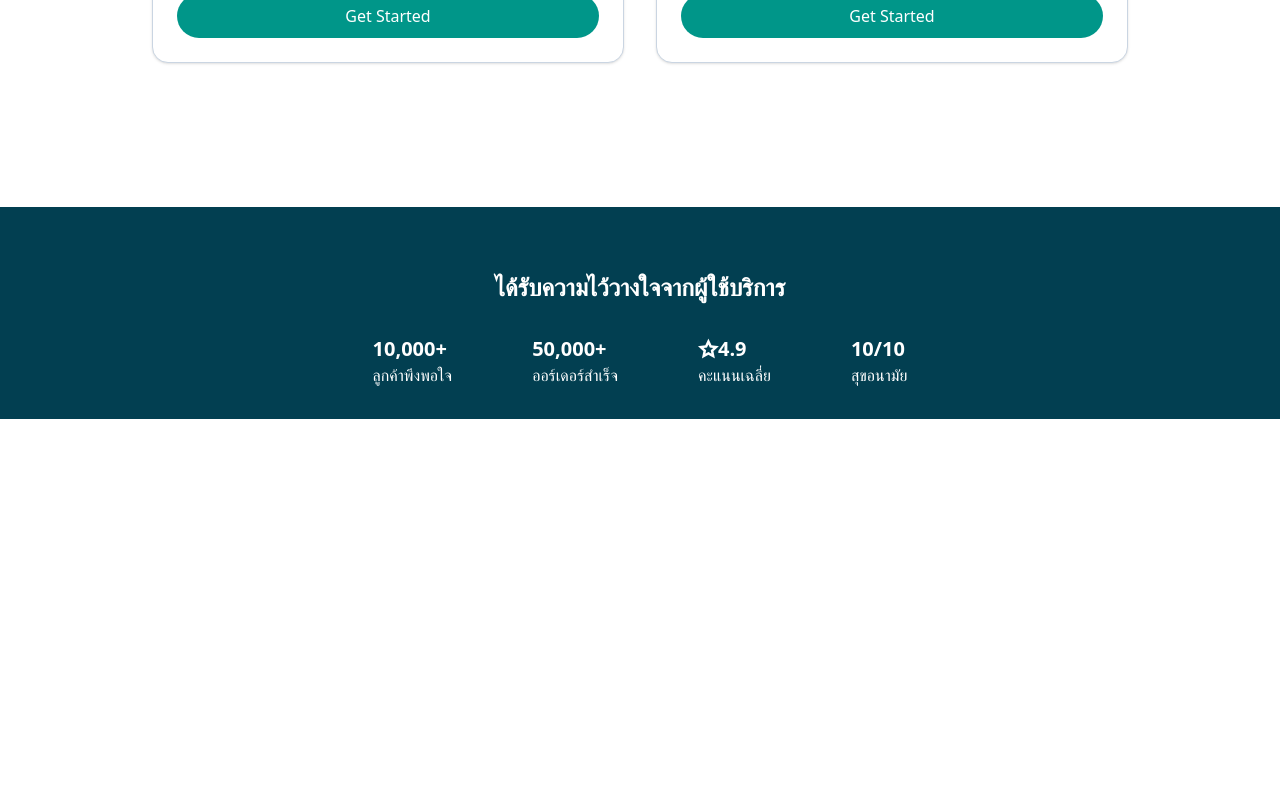
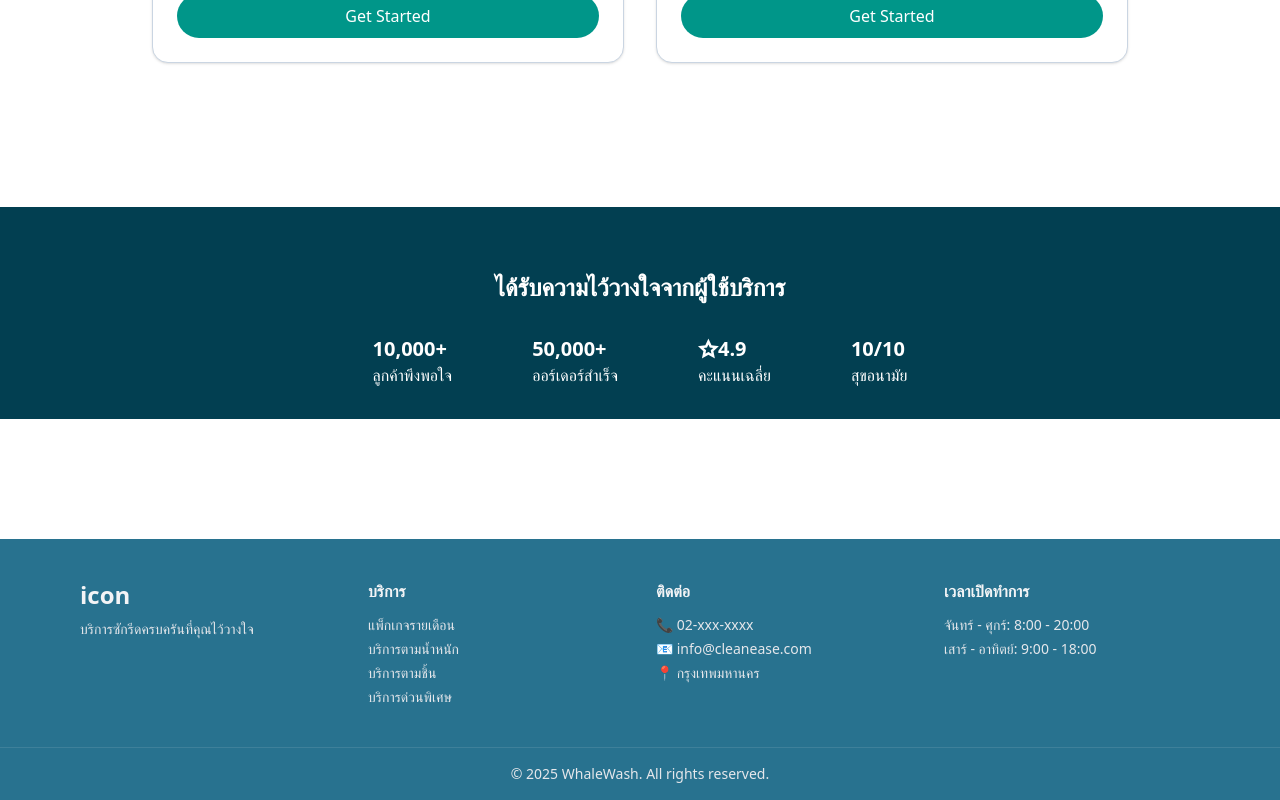
Before and after one commit to Pee-ra/Sprint2_Project3-V2, a React (Vite) app: page / in a window 1280 px wide. Shown: the part 1947-2747 px from the top of the page. Before the commit the page ends 2486 px from the top, so only its background shows below. Built offline with nearby package versions, Linux system fonts and the light colour scheme.

Commit message:
add landing page, package month, weight, footer, magicui rainbow shine

```diff
--- a/src/components/ui/Footer.jsx
+++ b/src/components/ui/Footer.jsx
@@ -1,8 +1,56 @@
 import React from 'react'
 
 const Footer = () => {
+  const service = [{id: 1, name: 'แพ็กเกจรายเดือน'}, {id: 2, name: 'บริการตามน้ำหนัก'}, {id: 3, name: 'บริการตามชิ้น'}, {id: 4, name: 'บริการด่วนพิเศษ'} ];
+  const contact = [{id: 1, name: '📞 02-xxx-xxxx'}, {id: 2, name: '📧 info@cleanease.com'}, {id: 3, name: '📍 กรุงเทพมหานคร'}];
+  const openTime = [{id: 1, name: 'จันทร์ - ศุกร์: 8:00 - 20:00'}, {id: 2, name: 'เสาร์ - อาทิตย์: 9:00 - 18:00'} ];
   return (
-    <div>Footer</div>
+    <div>
+      <footer className="w-full bg-[#28728f] text-gray-100">
+      {/* คอนเทนเนอร์ที่ถูก “จัดกลาง” ด้วย mx-auto */}
+      <div className="mx-auto w-full max-w-6xl px-4 py-10
+                      grid grid-cols-1 sm:grid-cols-2 md:grid-cols-4 gap-8
+                      place-items-center md:place-items-start
+                      text-center md:text-left">
+        {/* brand */}
+        <div>
+          <p className="text-2xl font-semibold">icon</p>
+          <p className="mt-2 text-sm text-gray-200">
+            บริการซักรีดครบครันที่คุณไว้วางใจ
+          </p>
+        </div>
+
+        {/* service */}
+        <div>
+          <h3 className="font-semibold mb-3">บริการ</h3>
+          <ul className="space-y-1">
+            {service.map(ser => <li key={ser.id} className="text-sm text-gray-200">{ser.name}</li>)}
+          </ul>
+        </div>
+
+        {/* contact */}
+        <div>
+          <h3 className="font-semibold mb-3">ติดต่อ</h3>
+          <ul className="space-y-1">
+            {contact.map(con => <li key={con.id} className="text-sm text-gray-200">{con.name}</li>)}
+          </ul>
+        </div>
+
+        {/* openTime */}
+        <div>
+          <h3 className="font-semibold mb-3">เวลาเปิดทำการ</h3>
+          <ul className="space-y-1">
+            {openTime.map(time => <li key={time.id} className="text-sm text-gray-200">{time.name}</li>)}
+          </ul>
+        </div>
+      </div>
+
+      {/* แถบล่างสุด */}
+      <div className="border-t border-white/10 py-4 text-center text-sm text-gray-200">
+        © {new Date().getFullYear()} WhaleWash. All rights reserved.
+      </div>
+    </footer>
+    </div>
   )
 }
 
--- a/src/views/LandingPage.jsx
+++ b/src/views/LandingPage.jsx
@@ -4,15 +4,16 @@ import { RainbowButton } from "@/components/magicui/rainbow-button";
 import { AvatarCircles } from "@/components/magicui/avatar-circles";
 import PackageMonth from '../components/ui/PackageMonth';
 import PackageWeight from '../components/ui/PackageWeight';
+import Footer from '../components/ui/Footer';
 
 const LandingPage = () => {
   return (
     <div>
         <nav className='my-6 mt-0 pb-6 mb-30 border-2 border-[#91d4dd]'>
             <ul className='flex justify-end gap-6 mt-4'>
-                <li className='border-3 p-1.5 px-6 rounded-sm'><a href="#">Sign In</a></li>
-                <li className='border-3 p-1.5 px-6 rounded-sm bg-teal-400'><a href="#">Get started</a></li>
-                <li className='mr-6 border-3 p-1.5 px-6 rounded-sm'><a href="#">Admin</a></li>
+                <li className='border-3 p-1.5 px-6 rounded-sm hover:bg-[#91d4dd66]'><a href="#">Sign In</a></li>
+                <li className='border-3 p-1.5 px-6 rounded-sm bg-teal-500 hover:bg-[#023F51]'><a href="#" className='text-white'>Get started</a></li>
+                <li className='mr-6 border-3 p-1.5 px-6 rounded-sm hover:bg-[#91d4dd66]'><a href="#">Admin</a></li>
             </ul>
         </nav>
 
@@ -21,8 +22,8 @@ const LandingPage = () => {
                 <h1 className='text-5xl font-bold'>บริการซักรีดมืออาชีพ<br/>ใช้งานง่ายดาย</h1>
                 <p>ตั้งแต่เสื้อยืดตัวโปรดไปจนถึงผ้านวมผืนใหญ่ เราซัก อบ และพับทุกชิ้น<br/>ด้วยความใส่ใจ สะอาด หอม สดชื่น พร้อมส่งคืนถึงมือคุณอย่างรวดเร็ว<br/>เพียงแค่กดสั่งผ่านเว็บไซต์หรือแอปฯ ไม่ต้องหิ้วผ้า ไม่ต้องรอคิว</p>
                 <div className='flex gap-10'>
-                    <Button className='bg-teal-400 border-3 text-color-black' >เริ่มสั่งซื้อครั้งแรก →</Button>
-                    <Button>เข้าสู่ระบบ</Button>
+                    <Button className='bg-teal-500 hover:bg-[#023F51]' >เริ่มสั่งซื้อครั้งแรก →</Button>
+                    <Button className='hover:bg-[#91d4dd]'>เข้าสู่ระบบ</Button>
                 </div>
                 <p>ลูกค้าพึงพอใจมากกว่า 10,000 ราย</p>
             </div>
@@ -107,6 +108,8 @@ const LandingPage = () => {
                 </div>
             </div>
         </div>
+
+        <Footer />
     </div>
   )
 }
```
